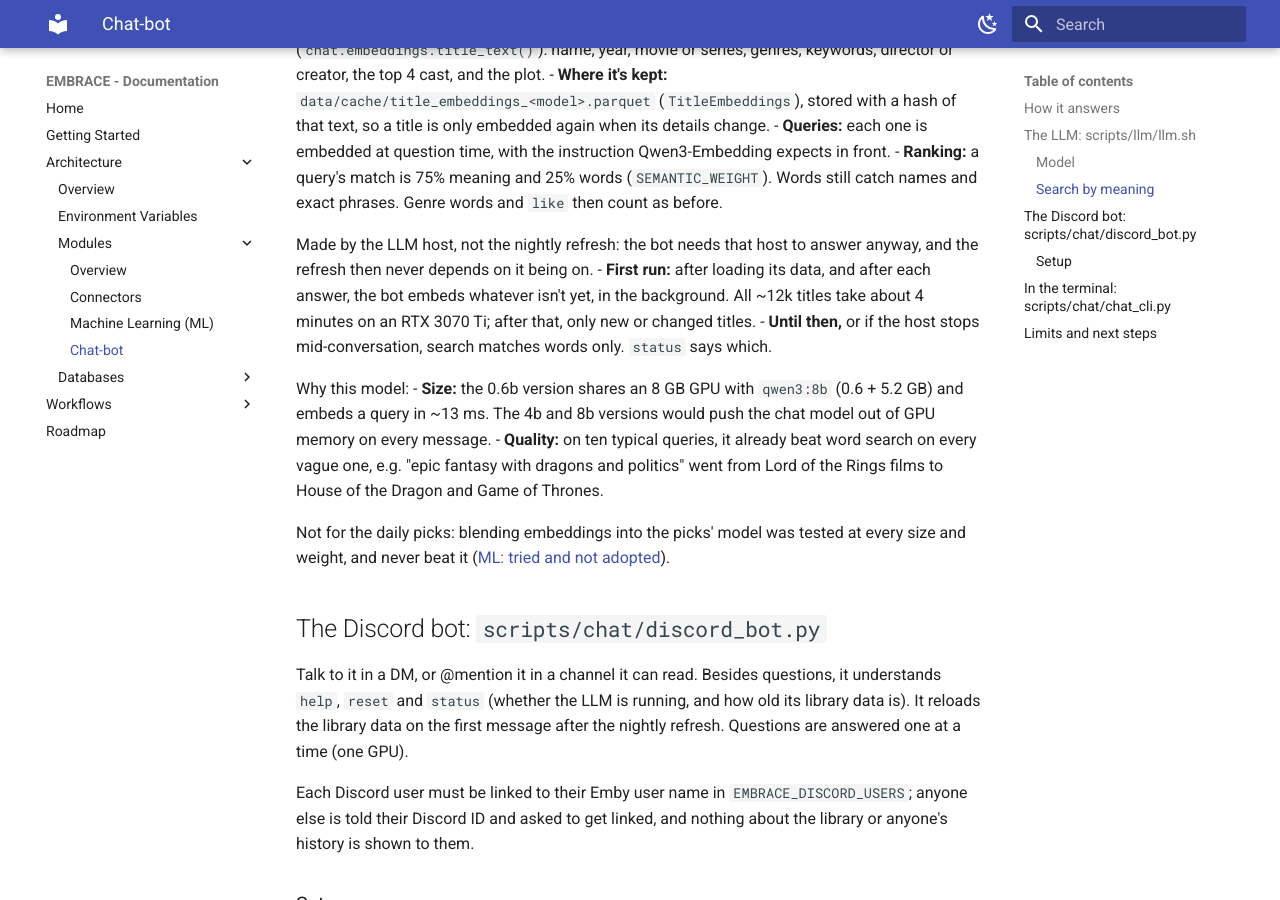
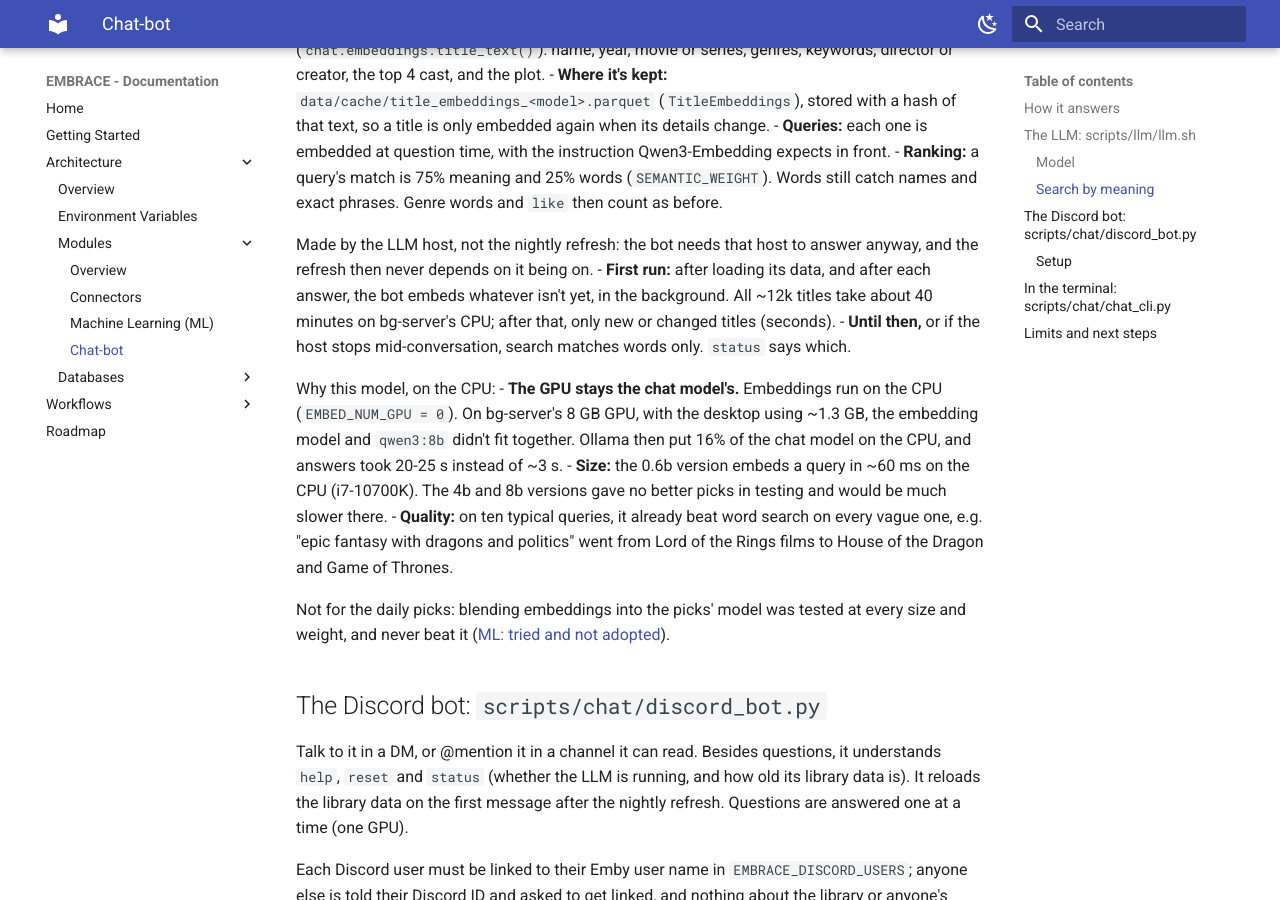
Before and after one commit to bgrando24/EMBRACE, an MkDocs documentation site: the page built from docs/modules/chat.md, in a window 1280 px wide and 900 px high, scrolled down 3177 px. Built offline with MkDocs 1.6.1 and Material for MkDocs 9.7.7, drawn with Linux system fonts in a browser that asks for light colours.

Commit message:
Embeddings on the CPU: the chat model keeps the whole GPU
On bg-server (8 GB, ~1.3 GB used by the desktop) the embedding model and qwen3:8b did not fit together; Ollama
put 16% of the chat model on the CPU and answers took 20-25 s instead of ~3 s. Queries take ~60 ms on the CPU.

Claude-Session: https://claude.ai/code/session_01HEWGHEC19UTvfiVSiDWoX9

```diff
--- a/docs/modules/chat.md
+++ b/docs/modules/chat.md
@@ -112,12 +112,16 @@ Creek and not a horror film called *Us*. So search also compares meanings, with
 Made by the LLM host, not the nightly refresh: the bot needs that host to answer anyway, and the refresh then never
 depends on it being on.
 - **First run:** after loading its data, and after each answer, the bot embeds whatever isn't yet, in the
-  background. All ~12k titles take about 4 minutes on an RTX 3070 Ti; after that, only new or changed titles.
+  background. All ~12k titles take about 40 minutes on bg-server's CPU; after that, only new or changed titles
+  (seconds).
 - **Until then,** or if the host stops mid-conversation, search matches words only. `status` says which.
 
-Why this model:
-- **Size:** the 0.6b version shares an 8 GB GPU with `qwen3:8b` (0.6 + 5.2 GB) and embeds a query in ~13 ms. The 4b
-  and 8b versions would push the chat model out of GPU memory on every message.
+Why this model, on the CPU:
+- **The GPU stays the chat model's.** Embeddings run on the CPU (`EMBED_NUM_GPU = 0`). On bg-server's 8 GB GPU,
+  with the desktop using ~1.3 GB, the embedding model and `qwen3:8b` didn't fit together. Ollama then put 16% of
+  the chat model on the CPU, and answers took 20-25 s instead of ~3 s.
+- **Size:** the 0.6b version embeds a query in ~60 ms on the CPU (i7-10700K). The 4b and 8b versions gave no
+  better picks in testing and would be much slower there.
 - **Quality:** on ten typical queries, it already beat word search on every vague one, e.g. "epic fantasy with
   dragons and politics" went from Lord of the Rings films to House of the Dragon and Game of Thrones.
 
```
Also changed, not shown: 2 other files.
